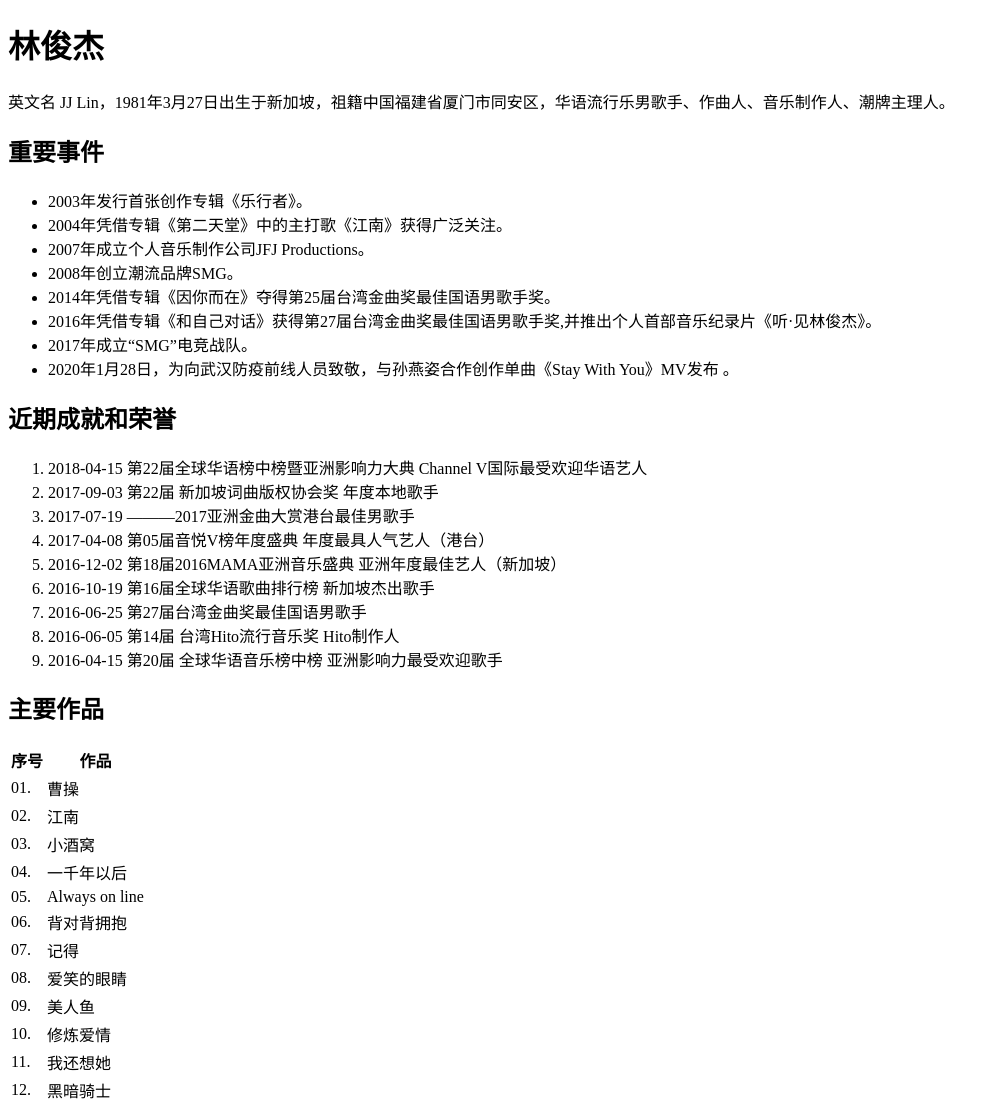
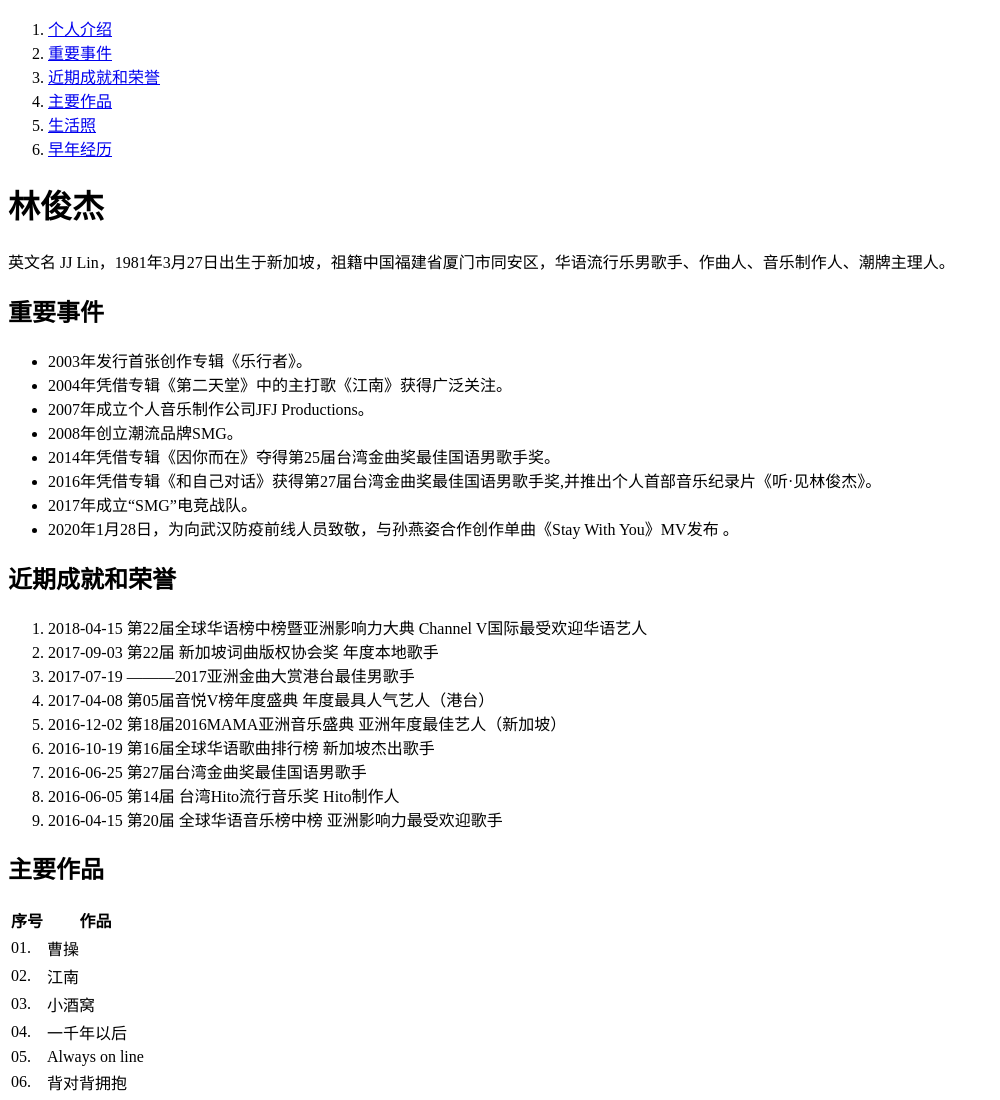
Before and after one commit to Steven-UV/html-JJ-Lin, a plain HTML site: page index.html in a window 1280 px wide. Shown: the top 1100 px of the page, without its empty margins (0-1000 px from the left). Drawn offline with Linux system fonts and the light colour scheme.

```diff
--- a/index.html
+++ b/index.html
@@ -14,12 +14,22 @@
     </style>
   </head>
   <body>
-    <h1>林俊杰</h1>
+    <nav>
+      <ol>
+        <li><a href="#JJ">个人介绍</a></li>
+        <li><a href="#events">重要事件</a></li>
+        <li><a href="#awards">近期成就和荣誉</a></li>
+        <li><a href="#works">主要作品</a></li>
+        <li><a href="#pictures">生活照</a></li>
+        <li><a href="#experience">早年经历</a></li>
+      </ol>
+    </nav>
+    <h1 id="JJ">林俊杰</h1>
     <p>
       英文名 JJ
       Lin，1981年3月27日出生于新加坡，祖籍中国福建省厦门市同安区，华语流行乐男歌手、作曲人、音乐制作人、潮牌主理人。
     </p>
-    <h2>重要事件</h2>
+    <h2 id="events">重要事件</h2>
     <ul>
       <li>2003年发行首张创作专辑《乐行者》。</li>
       <li>2004年凭借专辑《第二天堂》中的主打歌《江南》获得广泛关注。</li>
@@ -37,7 +47,7 @@
         You》MV发布 。
       </li>
     </ul>
-    <h2>近期成就和荣誉</h2>
+    <h2 id="awards">近期成就和荣誉</h2>
     <ol>
       <li>
         2018-04-15 第22届全球华语榜中榜暨亚洲影响力大典 Channel
@@ -66,7 +76,7 @@
       </li>
       <li>2016-04-15 第20届 全球华语音乐榜中榜 亚洲影响力最受欢迎歌手</li>
     </ol>
-    <h2>主要作品</h2>
+    <h2 id="works">主要作品</h2>
     <table>
       <thead>
         <tr>
@@ -125,11 +135,11 @@
         </tr>
       </tbody>
     </table>
-    <h2>生活照</h2>
+    <h2 id="pictures">生活照</h2>
     <div><img width="400" src="imgs/JJ1.jpg" alt="图一" /></div>
     <div><img width="400" src="imgs/JJ2.jpg" alt="图二" /></div>
     <div><img width="400" src="imgs/JJ3.jpg" alt="图三" /></div>
-    <h2>早年经历</h2>
+    <h2 id="experience">早年经历</h2>
     <p>
       1981年3月27日，林俊杰出生于新加坡的一个音乐世家。虽然从4岁就开始学习古典钢琴，但严格来说他并非音乐科班，而是美术科班出身。小时候的林俊杰把哥哥当作偶像，跟随哥哥的步伐做任何事，直到接触流行音乐后，便爱上创作这一条路。
     </p>
```
Also changed, not shown: imgs/JJ1.jpg, imgs/JJ2.jpg, imgs/JJ3.jpg.
